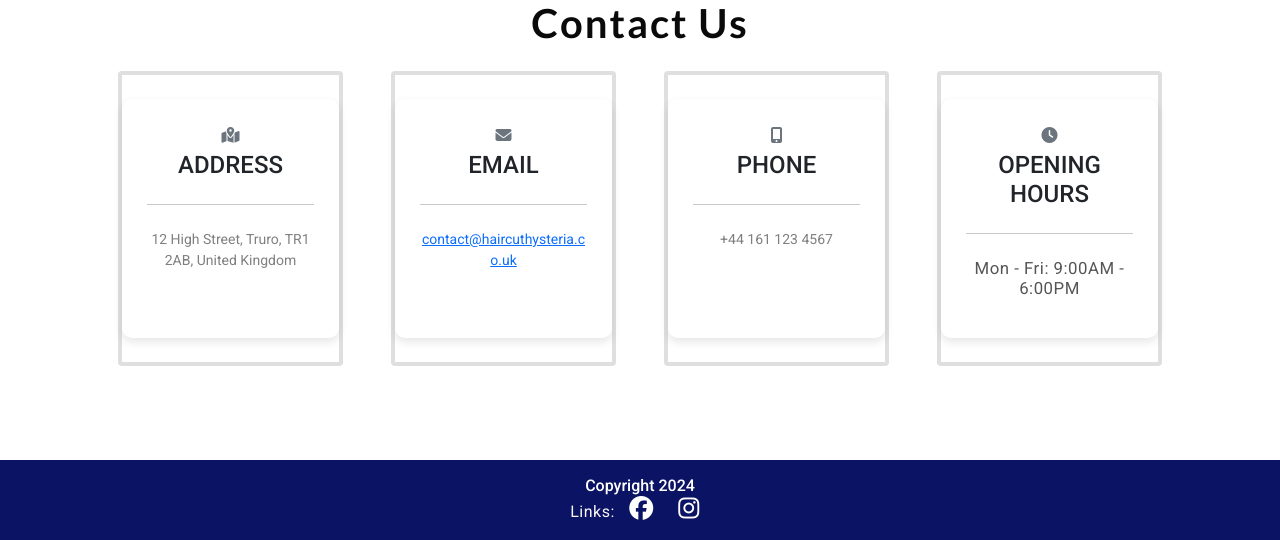
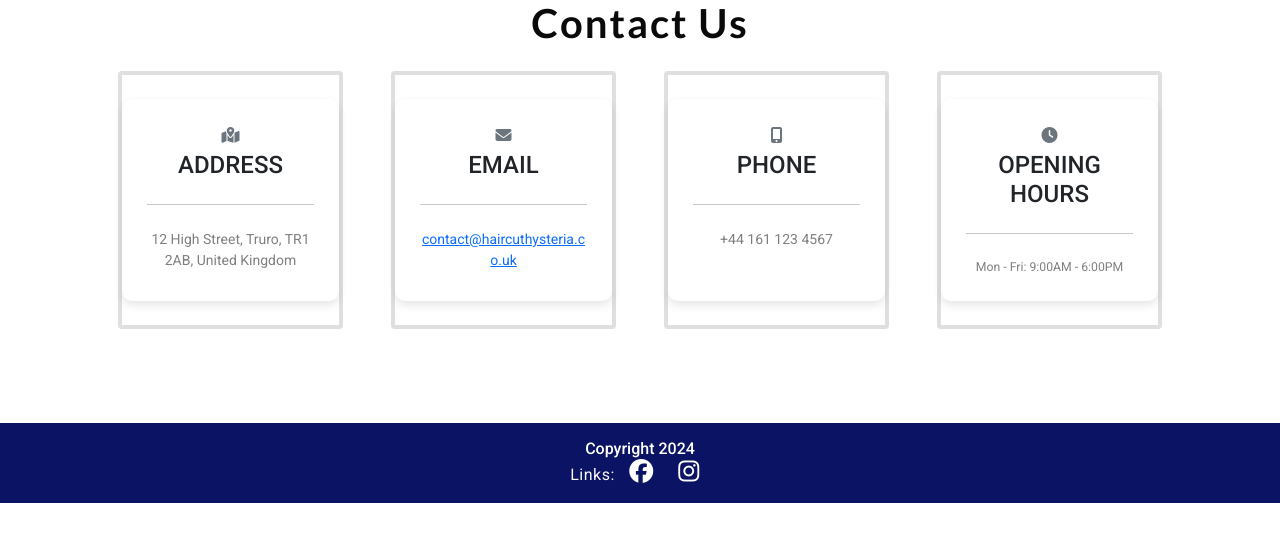
Before and after one commit to E-Printer/haircut-hysteria, a Django app: page / in a window 1280 px wide. Shown: the part 2511-3051 px from the top of the page. After the commit the page ends 3014 px from the top, so only its background shows below. Run offline with Django 4.2, Linux system fonts and the light colour scheme; some libraries are stand-ins or nearby versions.

Commit message:
Contact us cards

```diff
--- a/appointments/templates/index.html
+++ b/appointments/templates/index.html
@@ -184,7 +184,7 @@
                         <h4 class="text-uppercase m-0">Opening Hours</h4>
                         <hr class="my-4 mx-auto" />
                         <div class="small text-black-50">
-                            <p>Mon - Fri: 9:00AM - 6:00PM</p>
+                            <div class="small text-black-50">Mon - Fri: 9:00AM - 6:00PM</div>
                         </div>
                     </div>
                 </div>
```
